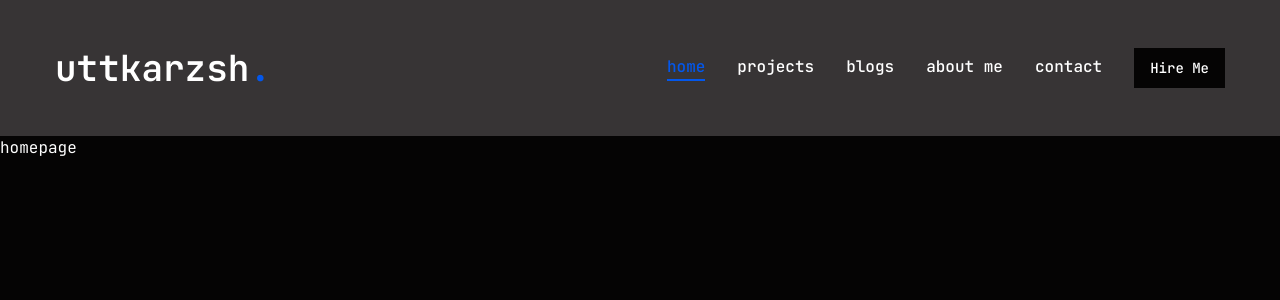
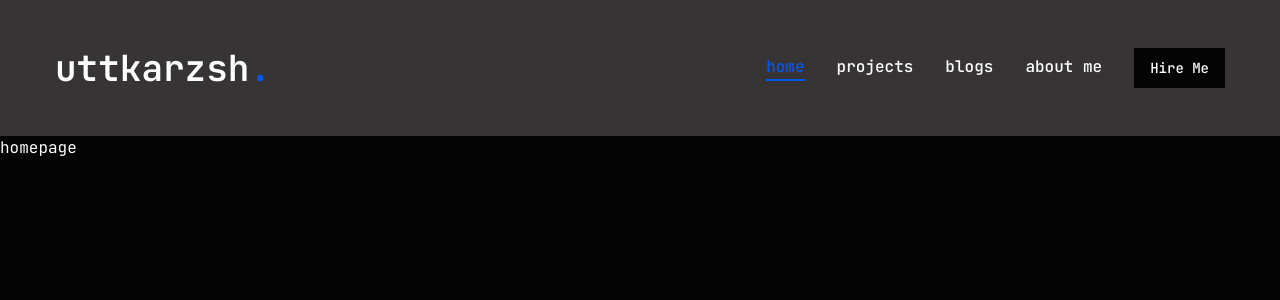
Before and after one commit to uttkarzsh/uttkarzsh.github.io, a Next.js app: page / in a window 1280 px wide. Shown: the top 300 px of the page. Built offline with nearby package versions, Linux system fonts and the light colour scheme.

Commit message:
add navbar

```diff
--- a/src/components/Header.tsx
+++ b/src/components/Header.tsx
@@ -1,9 +1,12 @@
+"use client"
 import Link from "next/link";
 import { Button } from "./ui/button";
 import Nav from "./Nav";
+import { usePathname } from "next/navigation";
 
 
 export default function Header() {
+    const pathname = usePathname();
   return (
     <header className="py-8 xl:py-12 text-white bg-pink-50/20">
       <div className="container mx-auto flex justify-between items-center">
@@ -15,7 +18,9 @@ export default function Header() {
         <div className="hidden xl:flex items-center gap-8">
             <Nav/>
             <Link href="/contact">
-                <Button>Hire Me</Button>
+                { !(pathname === "/contact") &&
+                   <Button>Hire Me</Button>
+                }
             </Link>
         </div>
       </div>
--- a/src/components/Nav.tsx
+++ b/src/components/Nav.tsx
@@ -19,11 +19,7 @@ const links = [
     {
         name: "about me",
         path: "/aboutme"
-    },
-    {
-        name: "contact",
-        path: "/contact"
-    },
+    }
 ]
 const Nav = () => {
     const pathname = usePathname();
```
